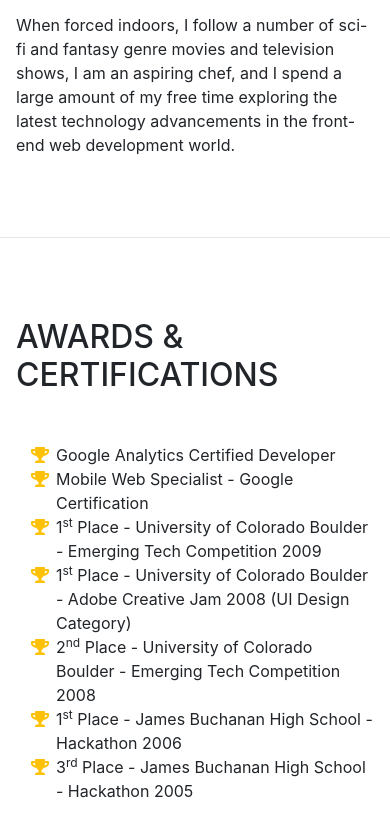
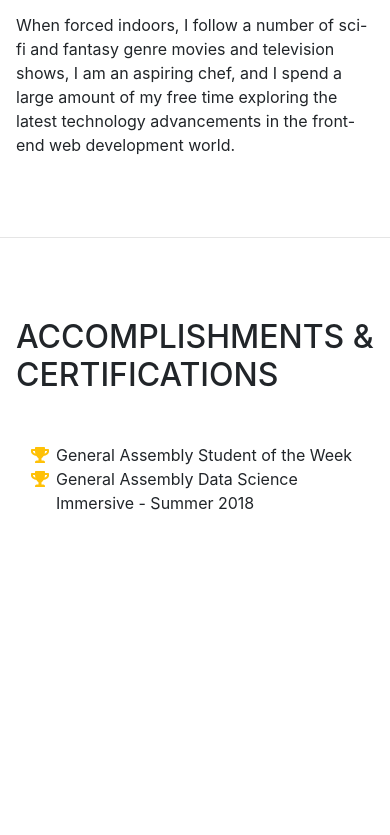
Before and after one commit to alfredelopez/alfredelopez.github.io, a website with bundled scripts: page index.html in a window 390 px wide. Shown: the part 4029-4864 px from the top of the page. After the commit the page ends 4624 px from the top, so only its background shows below. Built offline with nearby package versions, Linux system fonts and the light colour scheme; a web font is replaced by a local one.

Commit message:
accomplishmensts

```diff
--- a/index.html
+++ b/index.html
@@ -53,7 +53,7 @@
             <a class="nav-link js-scroll-trigger" href="#interests">Interests</a>
           </li>
           <li class="nav-item">
-            <a class="nav-link js-scroll-trigger" href="#awards">Awards</a>
+            <a class="nav-link js-scroll-trigger" href="#accomplishments">Accomplishments</a>
           </li>
         </ul>
       </div>
@@ -249,36 +249,16 @@
 
       <hr class="m-0">
 
-      <section class="resume-section p-3 p-lg-5 d-flex flex-column" id="awards">
+      <section class="resume-section p-3 p-lg-5 d-flex flex-column" id="accomplishments">
         <div class="my-auto">
-          <h2 class="mb-5">Awards &amp; Certifications</h2>
+          <h2 class="mb-5">Accomplishments &amp; Certifications</h2>
           <ul class="fa-ul mb-0">
             <li>
               <i class="fa-li fa fa-trophy text-warning"></i>
-              Google Analytics Certified Developer</li>
+              General Assembly Student of the Week</li>
             <li>
               <i class="fa-li fa fa-trophy text-warning"></i>
-              Mobile Web Specialist - Google Certification</li>
-            <li>
-              <i class="fa-li fa fa-trophy text-warning"></i>
-              1<sup>st</sup>
-              Place - University of Colorado Boulder - Emerging Tech Competition 2009</li>
-            <li>
-              <i class="fa-li fa fa-trophy text-warning"></i>
-              1<sup>st</sup>
-              Place - University of Colorado Boulder - Adobe Creative Jam 2008 (UI Design Category)</li>
-            <li>
-              <i class="fa-li fa fa-trophy text-warning"></i>
-              2<sup>nd</sup>
-              Place - University of Colorado Boulder - Emerging Tech Competition 2008</li>
-            <li>
-              <i class="fa-li fa fa-trophy text-warning"></i>
-              1<sup>st</sup>
-              Place - James Buchanan High School - Hackathon 2006</li>
-            <li>
-              <i class="fa-li fa fa-trophy text-warning"></i>
-              3<sup>rd</sup>
-              Place - James Buchanan High School - Hackathon 2005</li>
+              General Assembly Data Science Immersive - Summer 2018</li>
           </ul>
         </div>
       </section>
```
